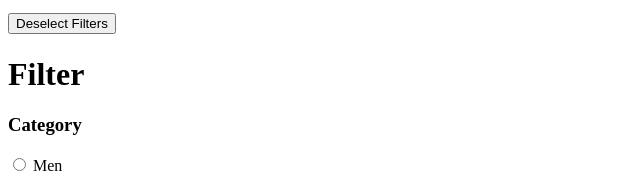
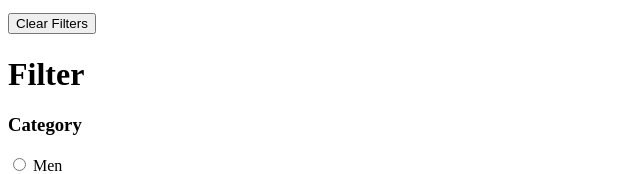
Before and after one commit to raadu/shop-filter, a plain HTML site: page index.html in a window 1280 px wide. Shown: the part 415-589 px from the top of the page, 0-640 px from the left. Drawn offline with nearby package versions, Linux system fonts and the light colour scheme.

Commit message:
Minor Fix

```diff
--- a/index.html
+++ b/index.html
@@ -20,7 +20,7 @@
 
     <div>
       <p></p>
-      <button id="deselect">Deselect Filters</button>
+      <button id="deselect">Clear Filters</button>
     </div>
 
 
```
